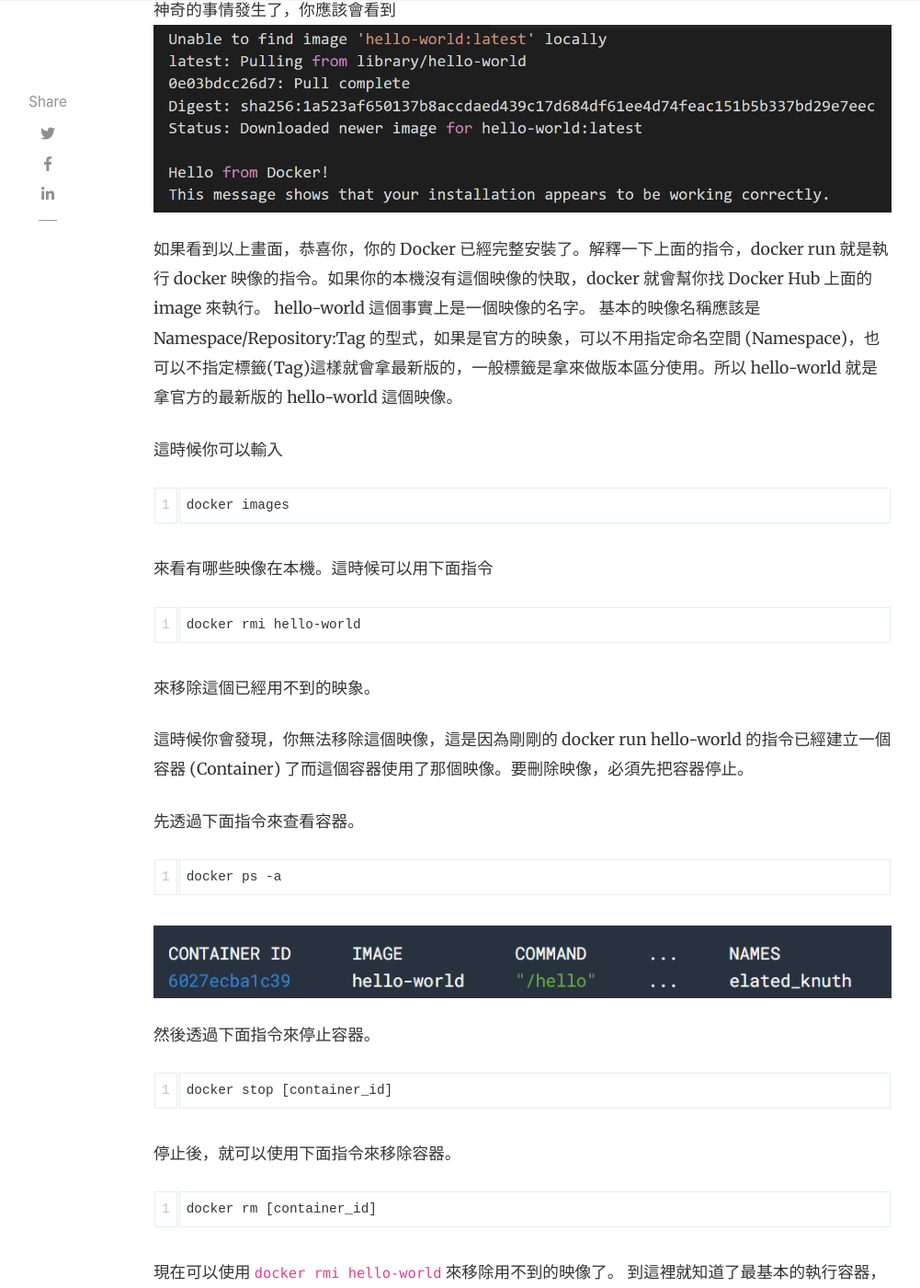
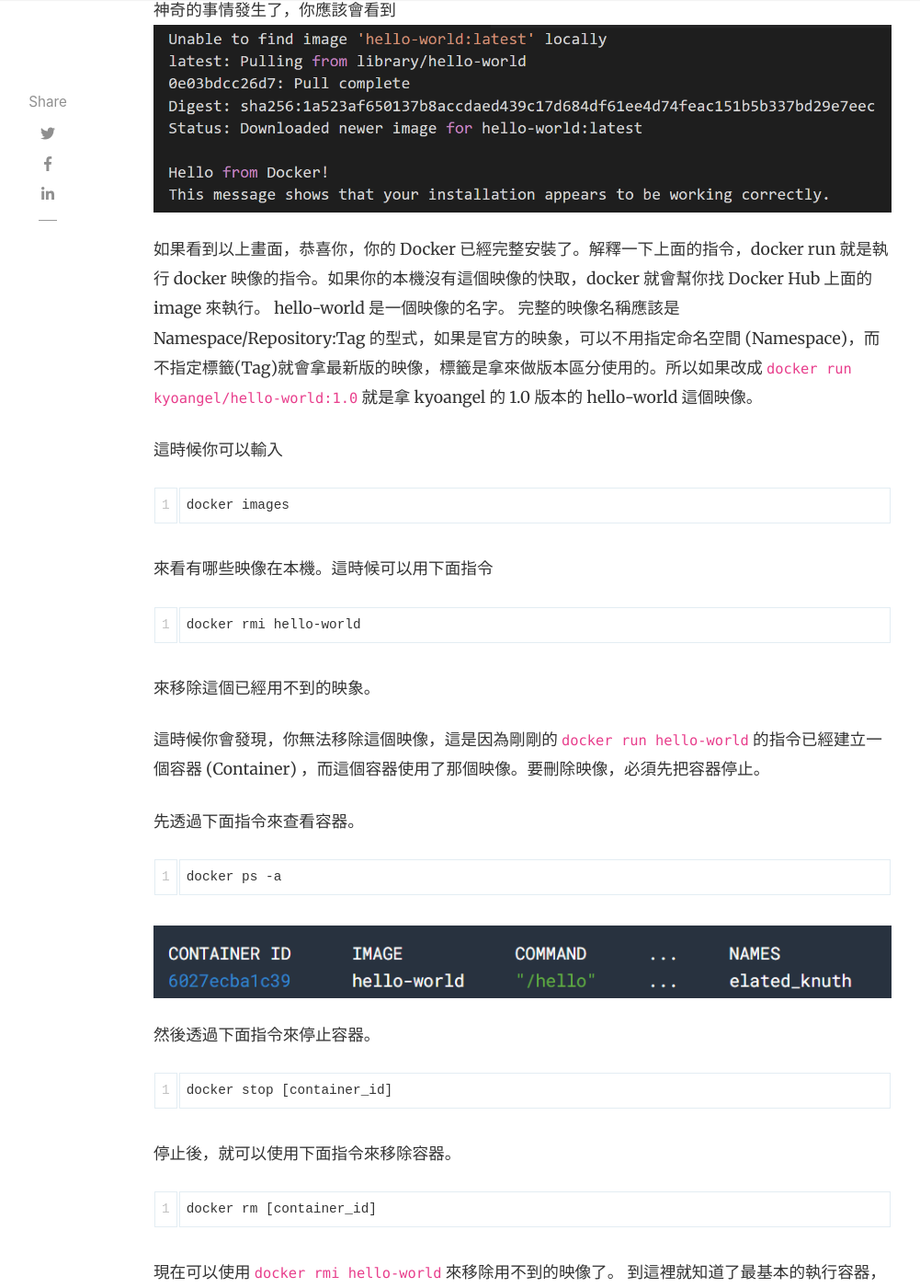
Before and after one commit to kyoangel/kyoangel.github.io, a Jekyll site: the page built from _posts/2020-12-31-Introduction-to-docker.markdown, in a window 1280 px wide and 1400 px high, scrolled down 1346 px. Shown: the whole window at 92% size, without its empty margins (118-1119 px from the left). Built offline with Jekyll 4.4.1, drawn with Linux system fonts in a browser that asks for light colours; nearby versions of some CDN libraries; comment, search, counter and statistics services are not loaded.

Commit message:
make some change

````diff
--- a/_posts/2020-12-31-Introduction-to-docker.markdown
+++ b/_posts/2020-12-31-Introduction-to-docker.markdown
@@ -16,8 +16,8 @@
 神奇的事情發生了，你應該會看到
 ![cmd](/assets/images/Docker/hello-world.png){:class="img-responsive"}
 
-如果看到以上畫面，恭喜你，你的 Docker 已經完整安裝了。解釋一下上面的指令，docker run 就是執行 docker 映像的指令。如果你的本機沒有這個映像的快取，docker 就會幫你找 Docker Hub 上面的 image 來執行。 hello-world 這個事實上是一個映像的名字。
-基本的映像名稱應該是 Namespace/Repository:Tag 的型式，如果是官方的映象，可以不用指定命名空間 (Namespace)，也可以不指定標籤(Tag)這樣就會拿最新版的，一般標籤是拿來做版本區分使用。所以 hello-world 就是拿官方的最新版的 hello-world 這個映像。
+如果看到以上畫面，恭喜你，你的 Docker 已經完整安裝了。解釋一下上面的指令，docker run 就是執行 docker 映像的指令。如果你的本機沒有這個映像的快取，docker 就會幫你找 Docker Hub 上面的 image 來執行。 hello-world 是一個映像的名字。
+完整的映像名稱應該是 Namespace/Repository:Tag 的型式，如果是官方的映象，可以不用指定命名空間 (Namespace)，而不指定標籤(Tag)就會拿最新版的映像，標籤是拿來做版本區分使用的。所以如果改成 `docker run kyoangel/hello-world:1.0` 就是拿 kyoangel 的 1.0 版本的 hello-world 這個映像。
 
 這時候你可以輸入
 ```
@@ -29,7 +29,7 @@
 ```
 來移除這個已經用不到的映象。
 
-這時候你會發現，你無法移除這個映像，這是因為剛剛的 docker run hello-world 的指令已經建立一個容器 (Container) 了而這個容器使用了那個映像。要刪除映像，必須先把容器停止。
+這時候你會發現，你無法移除這個映像，這是因為剛剛的 `docker run hello-world` 的指令已經建立一個容器 (Container) ，而這個容器使用了那個映像。要刪除映像，必須先把容器停止。
 
 先透過下面指令來查看容器。
 ```
````
